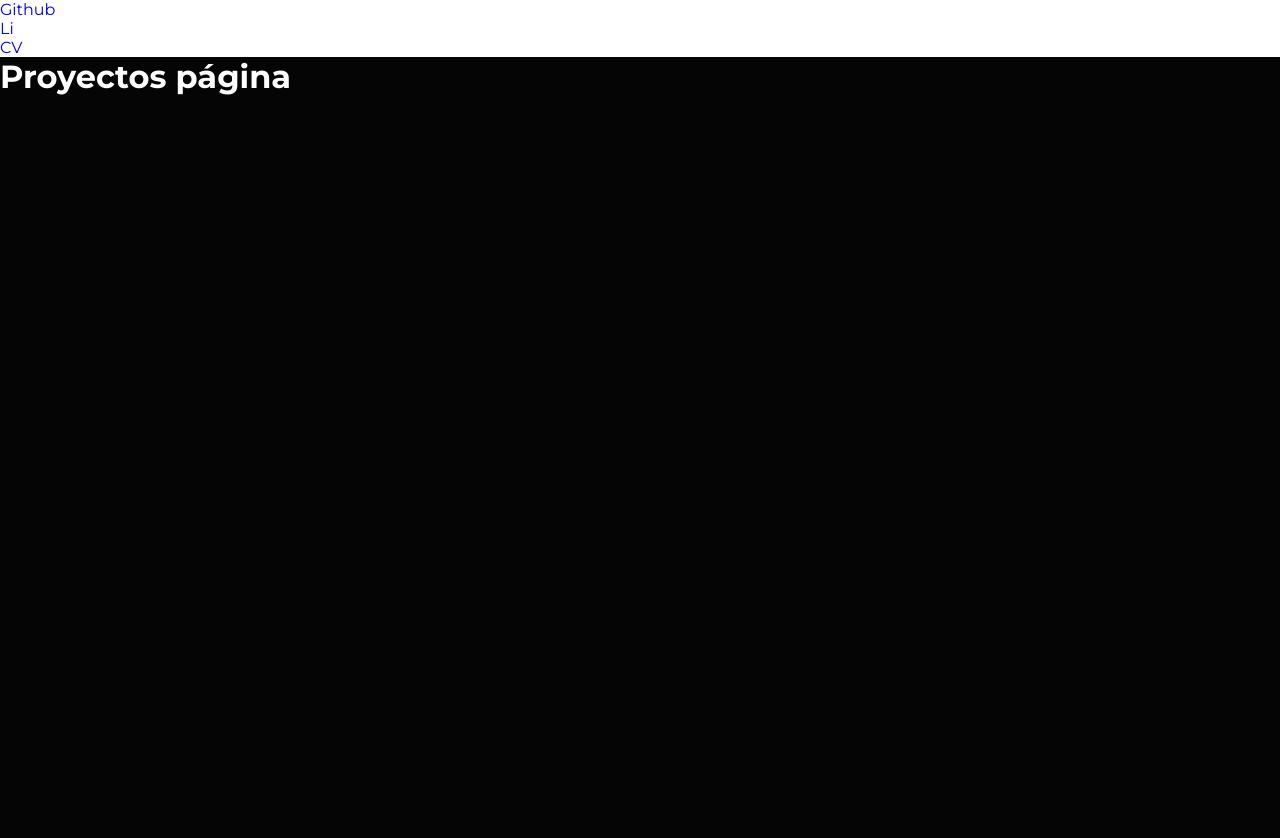
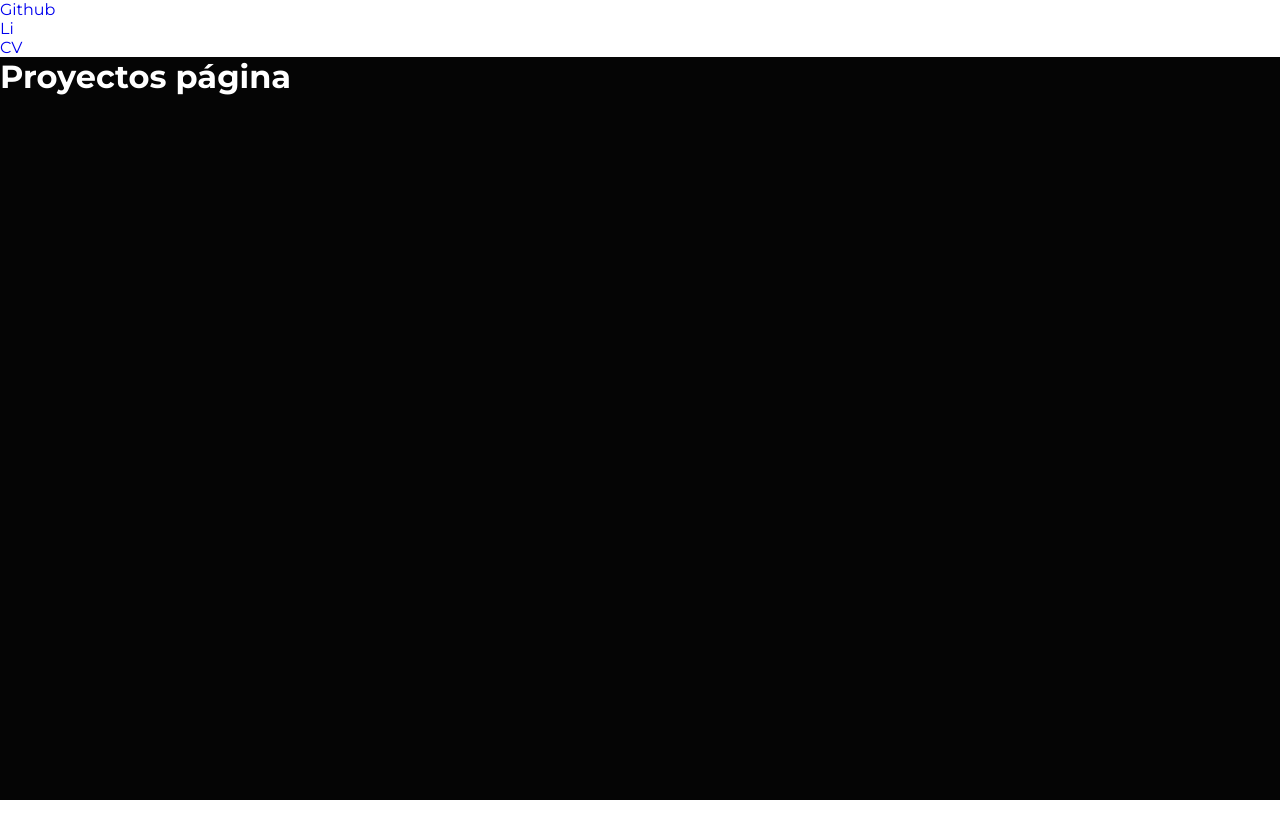
Before and after one commit to JaumeEsquerdo/portfolio-personal, a React (Vite) app in the folder portfolio-jaume/: page /proyectos in a window 1280 px wide. Shown: the top 838 px of the page. After the commit the page ends 800 px from the top, so only its background shows below. Built offline with nearby package versions, Linux system fonts and the light colour scheme; a web font is replaced by a local one.

Commit message:
update transition

```diff
--- a/portfolio-jaume/src/Layout.jsx
+++ b/portfolio-jaume/src/Layout.jsx
@@ -1,27 +1,17 @@
-import { Outlet, useLocation } from "react-router-dom"
-import Aside from "./components/Aside"
-import { AnimatePresence } from "framer-motion";
-import PageTransition from "./components/PageTransition";
-
+import { Outlet, useLocation } from "react-router-dom";
+import Aside from "./components/Aside";
 
 function Layout() {
   const location = useLocation();
 
-
-
-
   return (
     <>
-      <AnimatePresence exitBeforeEnter>
-        <PageTransition key={location.pathname}>
-          {location.pathname !== '/' && <Aside />}
-          <Outlet />
-        </PageTransition>
-      </AnimatePresence>
-
+      {location.pathname !== '/' && <Aside />}
+      <Outlet />
 
     </>
-  )
+
+  );
 }
 
-export default Layout
+export default Layout;
--- a/portfolio-jaume/src/components/PageTransition.jsx
+++ /dev/null
@@ -1,31 +0,0 @@
-import { motion } from 'framer-motion';
-
-const animations = {
-  initial: { opacity: 0, y: '100%' },  // La siguiente página está abajo, oculta
-  animate: { opacity: 1, y: '0%' },    // La siguiente página se mueve a su posición final
-  exit: { opacity: 0, y: '-100%' },    // La página actual se desplaza hacia arriba y se desvanece
-};
-
-const PageTransition = ({ children }) => {
-  return (
-    <motion.div
-      variants={animations}
-      initial="initial"  // Inicializa la animación con la página siguiente oculta abajo
-      animate="animate"  // La página siguiente entra suavemente a la pantalla
-      exit="exit"        // La página anterior sale deslizándose hacia arriba
-      transition={{ duration: 0.6 }}  // Duración suave para las transiciones
-      style={{
-        position: 'absolute',  // Asegurarse de que las páginas estén posicionadas correctamente
-        top: 0,
-        left: 0,
-        right: 0,
-        bottom: 0,
-        minHeight: '100vh',    // Al menos toda la altura de la pantalla
-      }}
-    >
-      {children}
-    </motion.div>
-  );
-};
-
-export default PageTransition;
```
